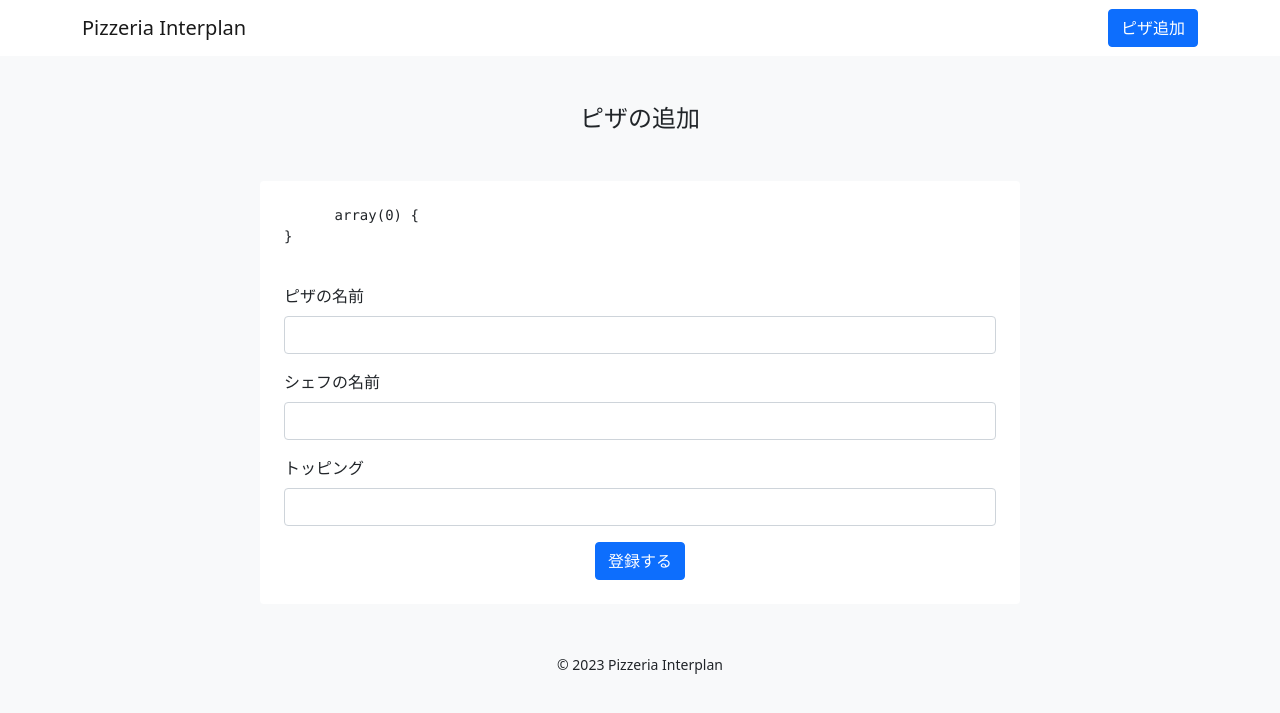
After one commit to tarosjk/202211_php_test, a PHP site: page /add.php in a window 1280 px wide. The commit adds this page. Shown: the top 713 px of the page. Run offline with PHP 8.4, Linux system fonts and the light colour scheme.

Commit message:
ヘッダーフッター、フォームの作成、バリデーション準備

```diff
--- /dev/null
+++ b/add.php
@@ -0,0 +1,46 @@
+<?php
+
+// データの送信チェック
+if( isset($_POST['submit']) ) {
+  echo 'フォーム送信しました';
+}
+
+?>
+<?php require('template/header.php'); ?>
+
+<div class="container">
+
+  <h1 class="text-center my-5 h4">ピザの追加</h1>
+
+  <div class="row justify-content-center">
+    <div class="col-md-8 bg-white p-4 rounded">
+
+      <pre>
+      <?php
+      var_dump($_POST);
+      ?>
+      </pre>
+
+      <form action="add.php" method="post">
+        <div class="mb-3">
+          <label for="pizzaname" class="form-label">ピザの名前</label>
+          <input type="text" class="form-control" id="pizzaname" name="pizzaname">
+        </div>
+        <div class="mb-3">
+          <label for="chefname" class="form-label">シェフの名前</label>
+          <input type="text" class="form-control" id="chefname" name="chefname">
+        </div>
+        <div class="mb-3">
+          <label for="topping" class="form-label">トッピング</label>
+          <input type="text" class="form-control" id="topping" name="topping">
+        </div>
+        <div class="text-center">
+          <button class="btn btn-primary" name="submit" value="submit">登録する</button>
+        </div>
+      </form>
+    </div>
+  </div>
+
+</div>
+
+<?php require('template/footer.php'); ?>
--- /dev/null
+++ b/template/footer.php
@@ -0,0 +1,7 @@
+<footer class="text-center my-5">
+  <small>&copy; 2023 Pizzeria Interplan</small>
+</footer>
+
+<script src="https://cdn.jsdelivr.net/npm/bootstrap@5.0.2/dist/js/bootstrap.bundle.min.js" integrity="sha384-MrcW6ZMFYlzcLA8Nl+NtUVF0sA7MsXsP1UyJoMp4YLEuNSfAP+JcXn/tWtIaxVXM" crossorigin="anonymous"></script>
+</body>
+</html>
--- /dev/null
+++ b/template/header.php
@@ -0,0 +1,18 @@
+<!DOCTYPE html>
+<html lang="ja">
+<head>
+  <meta charset="UTF-8">
+  <meta http-equiv="X-UA-Compatible" content="IE=edge">
+  <meta name="viewport" content="width=device-width, initial-scale=1.0">
+  <title>ピッツェリア・インタープラン</title>
+  <link href="https://cdn.jsdelivr.net/npm/bootstrap@5.0.2/dist/css/bootstrap.min.css" rel="stylesheet" integrity="sha384-EVSTQN3/azprG1Anm3QDgpJLIm9Nao0Yz1ztcQTwFspd3yD65VohhpuuCOmLASjC" crossorigin="anonymous">
+</head>
+<body class="bg-light">
+
+<nav class="navbar navbar-expand-lg navbar-light bg-white">
+  <div class="container">
+    <a href="pizza.php" class="navbar-brand">Pizzeria Interplan</a>
+
+    <a href="add.php" class="btn btn-primary">ピザ追加</a>
+  </div>
+</nav>
```
Also changed, not shown: pizza.php (+2 -16 lines).
